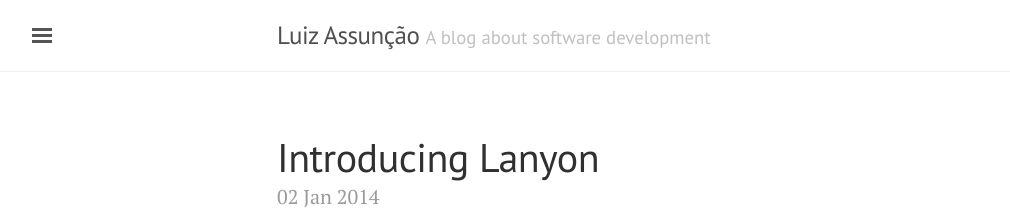
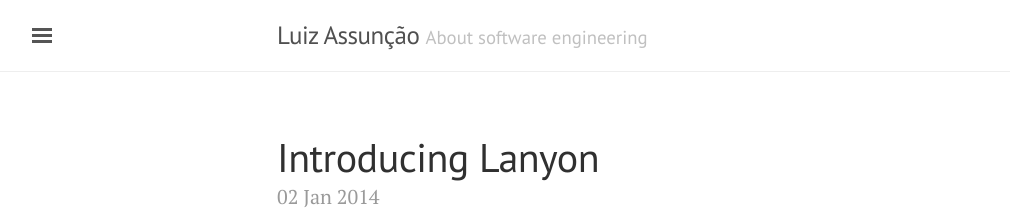
Before and after one commit to LuizHAssuncao/personal-website, a Jekyll site: the page built from index.html, in a window 1280 px wide and 900 px high. Shown: the top 220 px of the window, without its empty margins (3-1013 px from the left). Built offline with Jekyll 4.4.1, drawn with Linux system fonts in a browser that asks for light colours; nearby versions of some CDN libraries; the list of posts is cut into pages by our own code.

Commit message:
add meta tags

```diff
--- a/_config.yml
+++ b/_config.yml
@@ -3,7 +3,7 @@
 
 # Setup
 title:               Luiz Assunção
-tagline:             'A blog about software development'
+tagline:             'About software engineering'
 description:         'Made by <a href="https://twitter.com/LuizHAssuncao" target="_blank">Luiz Assunção</a>'
 url:                 https://www.luiz.tech
 baseurl:             ''
--- a/_includes/head.html
+++ b/_includes/head.html
@@ -7,6 +7,9 @@
 
   <!-- Enable responsiveness on mobile devices-->
   <meta name="viewport" content="width=device-width, initial-scale=1.0, maximum-scale=1">
+  <meta name="title" content="Luiz Assunção">
+  <meta name="description" content="Luiz Assunção's blog about software engineering">
+  <meta name="keywords" content="Luiz Assunção, luiz assunção, luiz assuncao, software engineering, software engineer">
 
   <title>
     {% if page.title == "Home" %}
```
